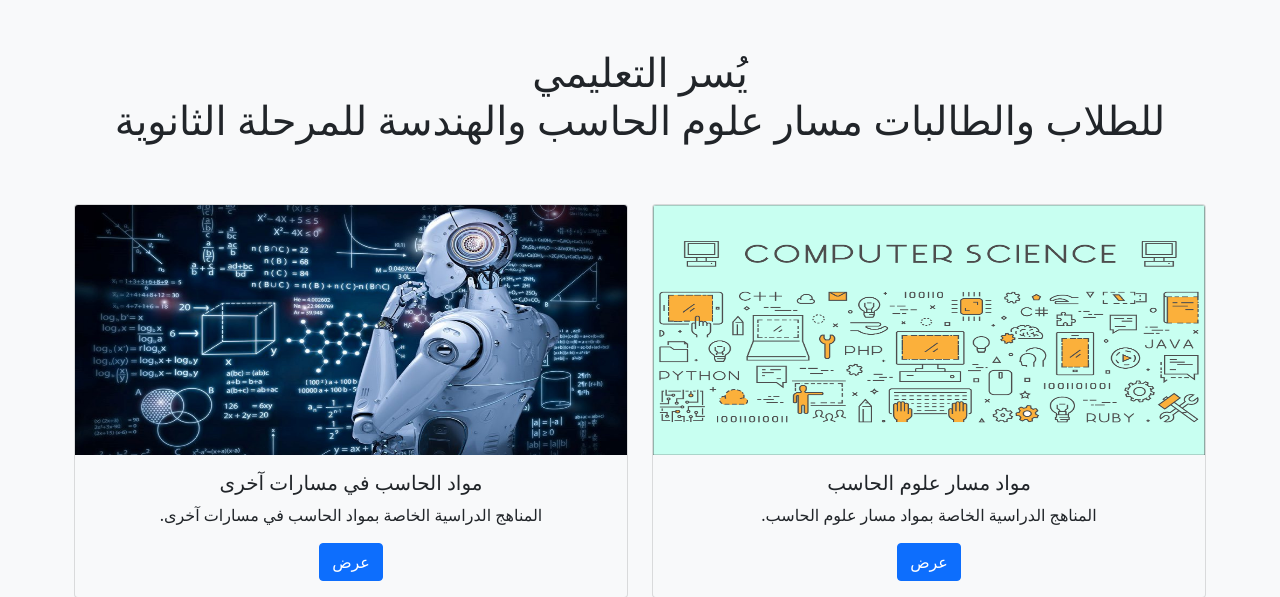
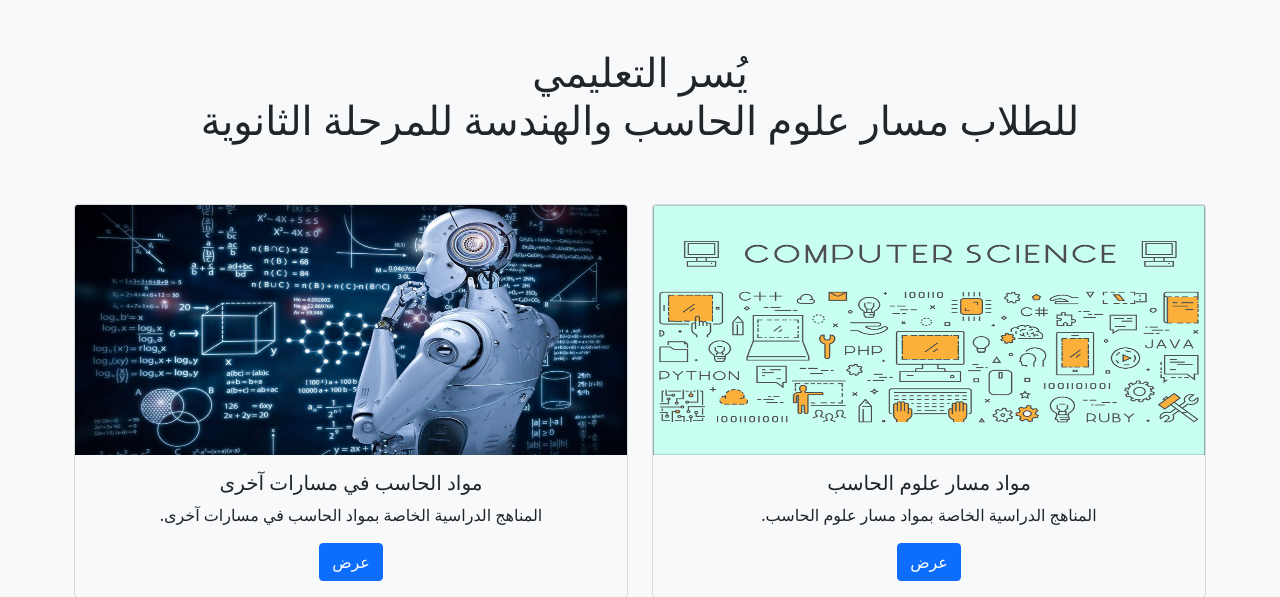
Before and after one commit to Maryamalhujaili/yosr, a Django app: page / in a window 1280 px wide. Shown: the part 70-667 px from the top of the page. Run offline with Django 4.2, Linux system fonts and the light colour scheme; data comes from the database, SQL or seed files in the repository; some libraries are stand-ins or nearby versions.

Commit message:
Update home.html

```diff
--- a/templates/home.html
+++ b/templates/home.html
@@ -1,6 +1,6 @@
 <html dir="rtl" lang="ar">
   <head>
-    <title>يُسر التعليمي</title>
+    <title>يُسر التعليميت</title>
     <link rel="icon" type="image/x-icon" href="/files/icon.ico">
   </head>
 
@@ -59,7 +59,7 @@
 <h1 class="text-center p-5">يُسر التعليمي
   {% if request.path == "/" %}
   <br>
-  للطلاب والطالبات مسار علوم الحاسب والهندسة للمرحلة الثانوية
+  للطلاب  مسار علوم الحاسب والهندسة للمرحلة الثانوية
   {% endif %}
 </h1>
 {% endblock %}
```
